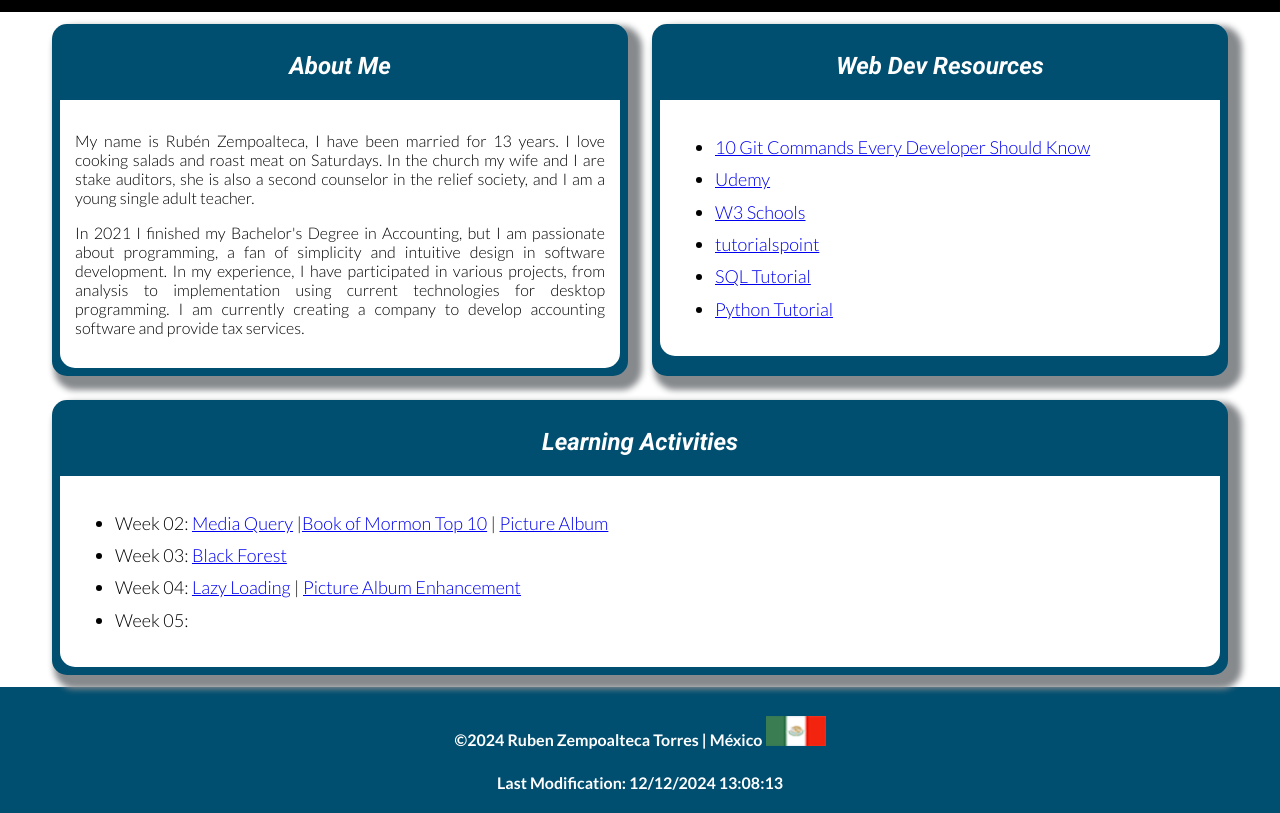
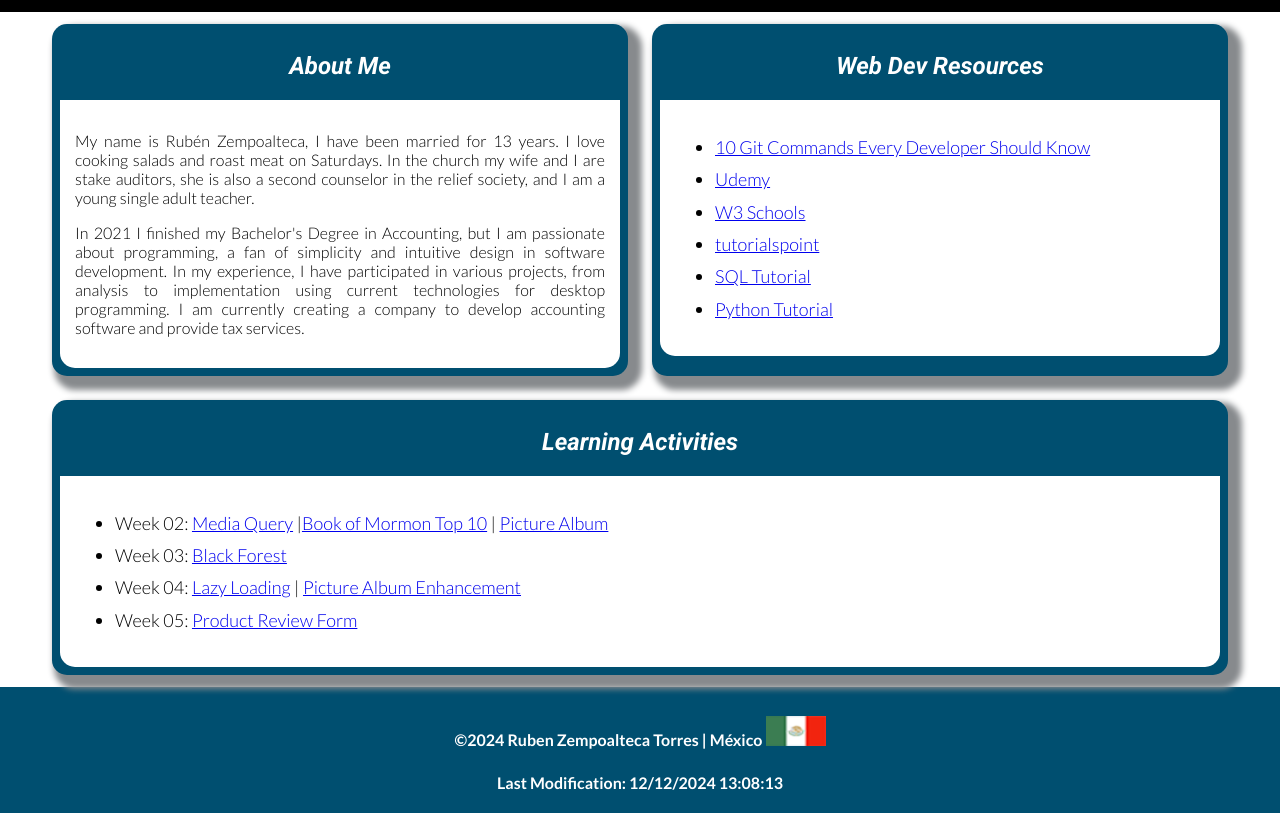
Before and after one commit to ruzempo/wdd131, a plain HTML site: page index.html in a window 1280 px wide. Shown: the part 235-1048 px from the top of the page. Drawn offline with Linux system fonts and the light colour scheme.

Commit message:
adding link

```diff
--- a/index.html
+++ b/index.html
@@ -100,7 +100,7 @@
                         <li>Week 03: <a href="place.html" target="_blank">Black Forest</a> </li>
                         <li>Week 04: <a href="week04/lazyload.html" target="_blank">Lazy Loading</a> | <a
                                 href="filtered-temples.html" target="_blank">Picture Album Enhancement</a> </li>
-                        <li>Week 05: <a href="" target="_blank"></a> </li>
+                        <li>Week 05: <a href="form.html" target="_blank">Product Review Form</a> </li>
                         </li>
 
                     </ul>
```
